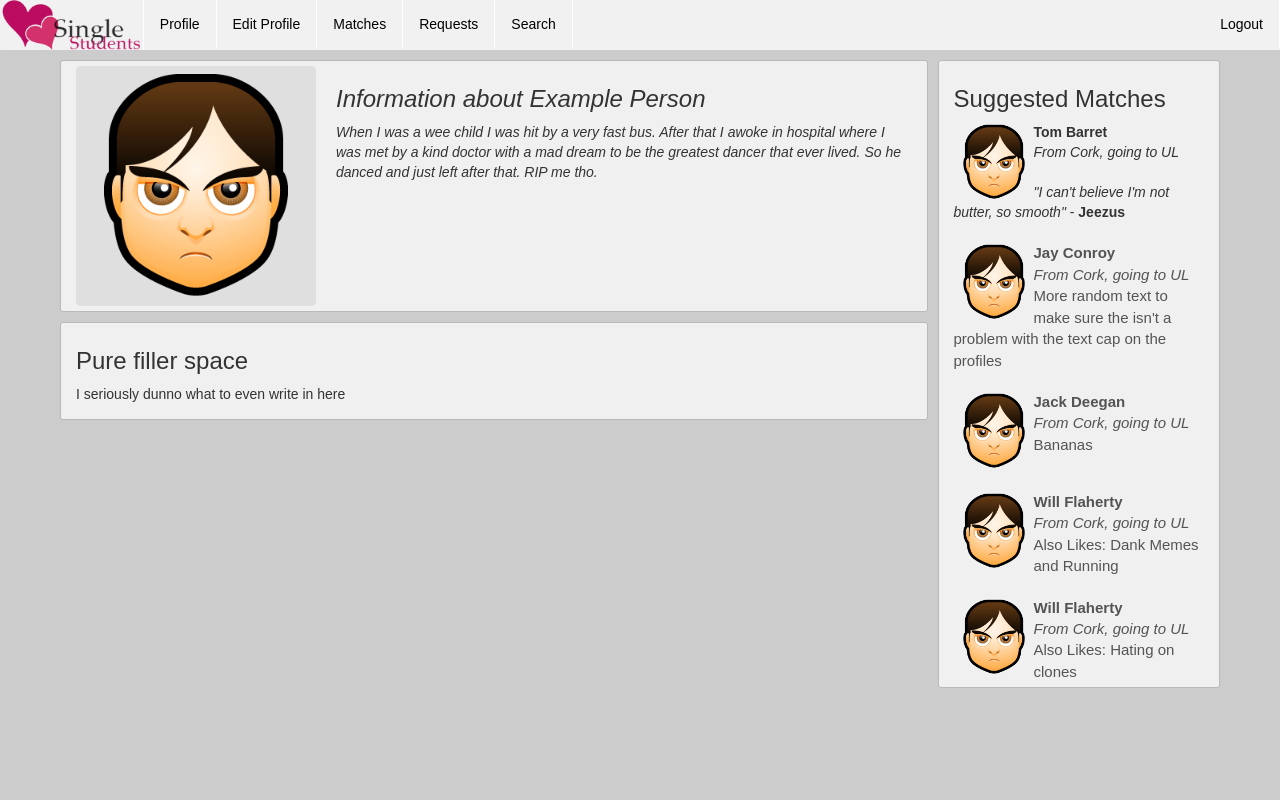
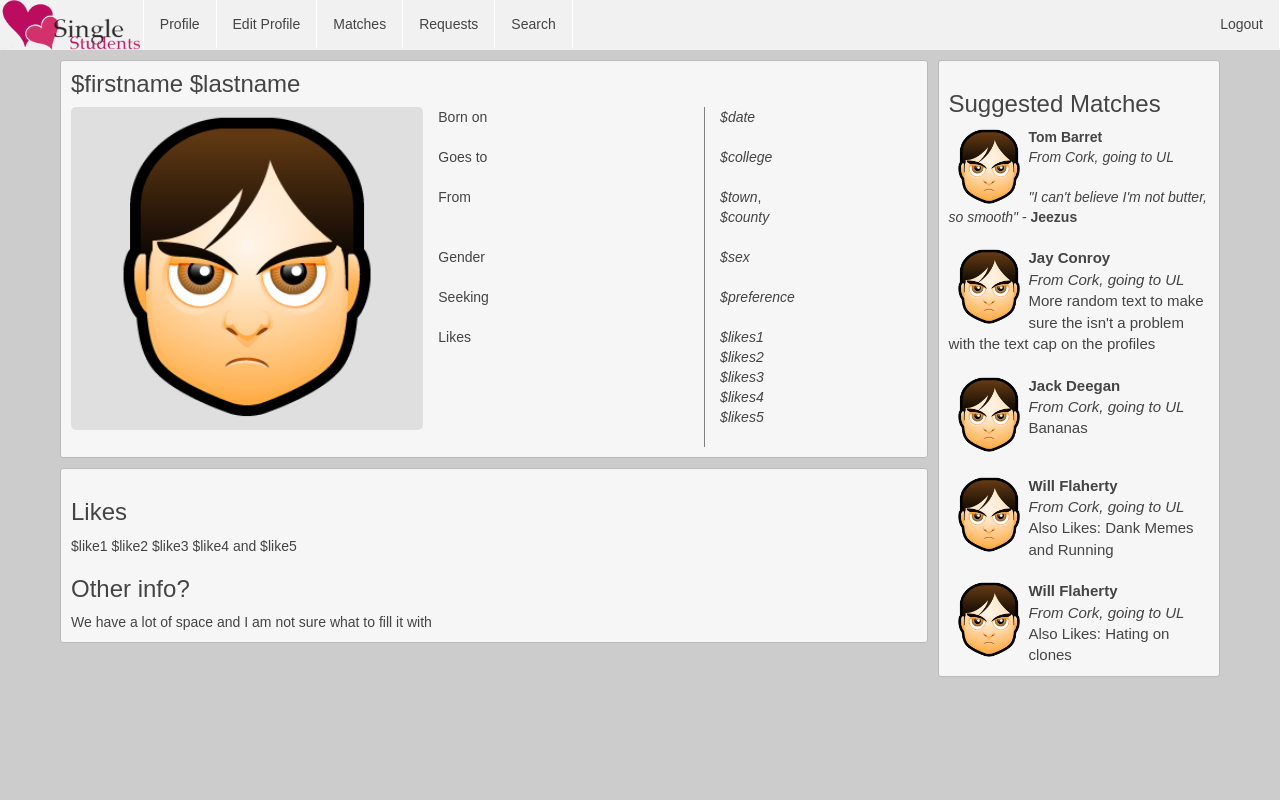
Before and after one commit to jackdeegan/Single-Students, a PHP site: page /UserProfile.html in a window 1280 px wide. Run offline with PHP 8.4, Linux system fonts and the light colour scheme; some libraries are stand-ins or nearby versions.

Commit message:
Changed parts in userprofile added temp variables rather than filler. Small changes to style.css

```diff
--- a/UserProfile.html
+++ b/UserProfile.html
@@ -30,28 +30,50 @@
         <div class="container">
             <div class="row">
                 <div class="container col-xs-9">
-                    <div class="row user-page-borders">
-                        <div class="user-profile-pic">
-                            <img class="user-profile-pic" src="images/i02.png" alt="Semi decent photo" />
-                        </div>
+                    <!-- user-page-sizelock is just to hold a minimum size -->
+                    <div class="row user-page-borders user-page-sizelock">
+                            <h3 style="margin: 0px 0px 10px">$firstname $lastname</h3>
+                            <img class="col-xs-5 user-profile-pic" src="images/i02.png" alt="Semi decent photo" />
+
 
                         <!-- This can be used to give information about the person.
                         Or it can be their bio -->
-                        <div class="information">
-                            <h3>Information about Example Person</h3>
-                            <p>
-                                When I was a wee child I was hit by a very fast bus. After that I awoke in hospital where I was met by a kind doctor with a mad dream to be the greatest dancer that ever lived. So he danced and just left after that. RIP me tho.
-                            </p>
+
+                        <!-- This has the gammiest workaround atm using break tags, might find a better way to list information with gap, perhaps a table. -->
+                        <div class="col-xs-4" style="border-right:1px solid grey">
+                            Born on <br><br>
+                            Goes to <br><br>
+                            From <br><br><br>
+                            Gender <br><br>
+                            Seeking <br><br>
+                            Likes <br><br><br><br><br><br>
+
+                        </div>
+                        <div class="col-xs-3">
+                            <i>$date</i><br><br>
+                            <i>$college</i><br><br>
+                            <i>$town</i>,<br>
+                            <i>$county</i><br><br>
+                            <i>$sex</i><br><br>
+                            <i>$preference</i><br><br>
+                            <i>$likes1</i><br>
+                            <i>$likes2</i><br>
+                            <i>$likes3</i><br>
+                            <i>$likes4</i><br>
+                            <i>$likes5</i><br>
                         </div>
                     </div>
 
                     <!-- **************Space below the first block************** -->
-                    <div class="row user-page-borders">
-                        <h3>Pure filler space</h3>
-                        <p>
-                            I seriously dunno what to even write in here
-                        </p>
+                    <div class="row user-page-borders user-page-sizelock">
+                        <h3>Likes</h3>
+                        $like1 $like2 $like3 $like4 and $like5
+
+                        <h3>Other info?</h3>
+                        We have a lot of space and I am not sure what to fill it with
                     </div>
+
+
                 </div>
                 <!-- ***************************************************************** -->
                 <!-- Below this is the Sidebar, above is the users profile -->
--- a/css/style.css
+++ b/css/style.css
@@ -1,10 +1,12 @@
 body {
     /*background: url("../images/bg.png");*/
     background-color: #CCC;
+    color: #444;
     font-family: Arial, Helvetica, sans-serif;
     background-size: cover;
     background-repeat: no-repeat;
     background-position: center center;
+    min-width: 650px;
 }
 
 /* Filler image until I find a better image -Will */
@@ -28,7 +30,7 @@
     background-color: rgb(204, 204, 204);
     /* Fallback colour, if browser can't support transparency. IE + Safari */
     background-color: rgba(204, 204, 204, .8);
-    color: #545454;
+    color: #444;
     font-size: 16px;
     font-family: Arial, Helvetica, sans-serif;
     padding: 15px;
@@ -36,9 +38,9 @@
 }
 .user-page-borders {
     margin: 10px -10px;
-    background-color: rgb(240, 240, 240);
+    background-color: rgb(246, 246, 246);
     /* Fallback colour, if browser can't support transparency. IE + Safari */
-    padding: 5px 15px;
+    padding: 10px;
     border-radius: 3px;
     border: 1px solid rgb(185, 185, 185);
 }
@@ -50,15 +52,14 @@
     float: left;
 }
 .suggested-textarea{
-    color: #545454;
+    color: #444;
     font-size: 15px;
     font-family: Arial, Helvetica, sans-serif;
     width: inherit;
 }
 
 .user-profile-pic {
-    height: 240px;
-    width: 240px;
+
     float: left;
     background-color: #DFDFDF;
     border-radius: 5px;
@@ -66,16 +67,9 @@
 .information {
     margin: 20px 0px 0px 260px;
     font-style: italic;
+    text-decoration: none;
 }
 
-
-
-#subtitle {
-    /*font-family: Arial, Helvetica, sans-serif;
-    font-size: 22px;
-    color: #3478FF;*/
-    text-align: center;
-}
 .selection {
     align-self: auto;
     padding: 12px 12px;
@@ -114,7 +108,7 @@
 }
 li a {
     display: inline-block;
-    color: #000;
+    color: #444;
     text-align: center;
     padding: 14px 16px;
     text-decoration: none;
@@ -153,22 +147,16 @@
     font-size: 15px;
     margin: 4px 2px;
     -webkit-transition-duration: 0.4s;
+    -moz-transition-duration: 0.4s;
     transition-duration: 0.4s;
     cursor: pointer;
     background: -moz-linear-gradient(top, #FFF, #0099CC);
     background: -webkit-gradient(linear, left top, left bottom, color-stop(0.0, #FFF), color-stop(1.0, #EAEAEA));
-    border-radius: 5px;
     -moz-border-radius: 5px;
     -webkit-border-radius: 5px;
+    border-radius: 5px;
 }
 button:hover {
     color: #0099cc;
     text-decoration: none;
 }
-body {
-    background-size: cover;
-    /* <------ */
-    background-repeat: no-repeat;
-    background-position: center center;
-    /* optional, center the image */
-}
```
